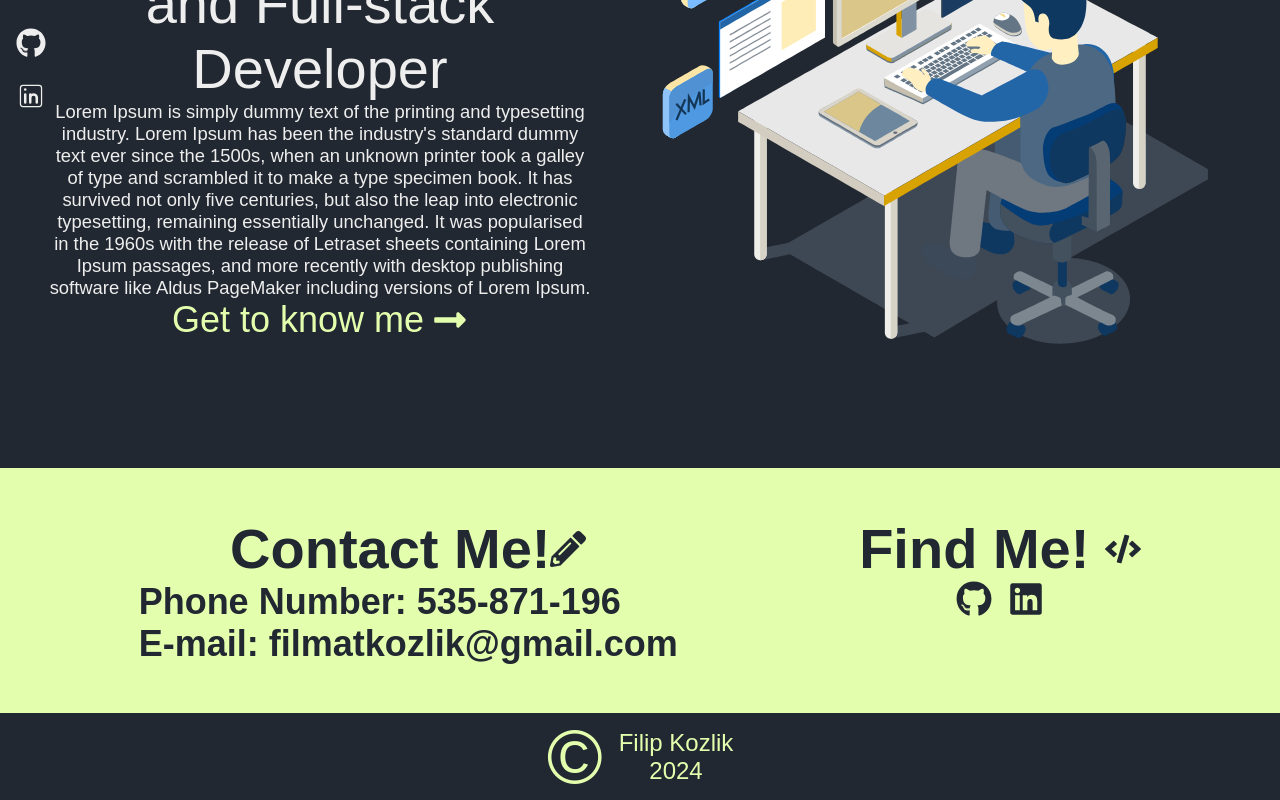
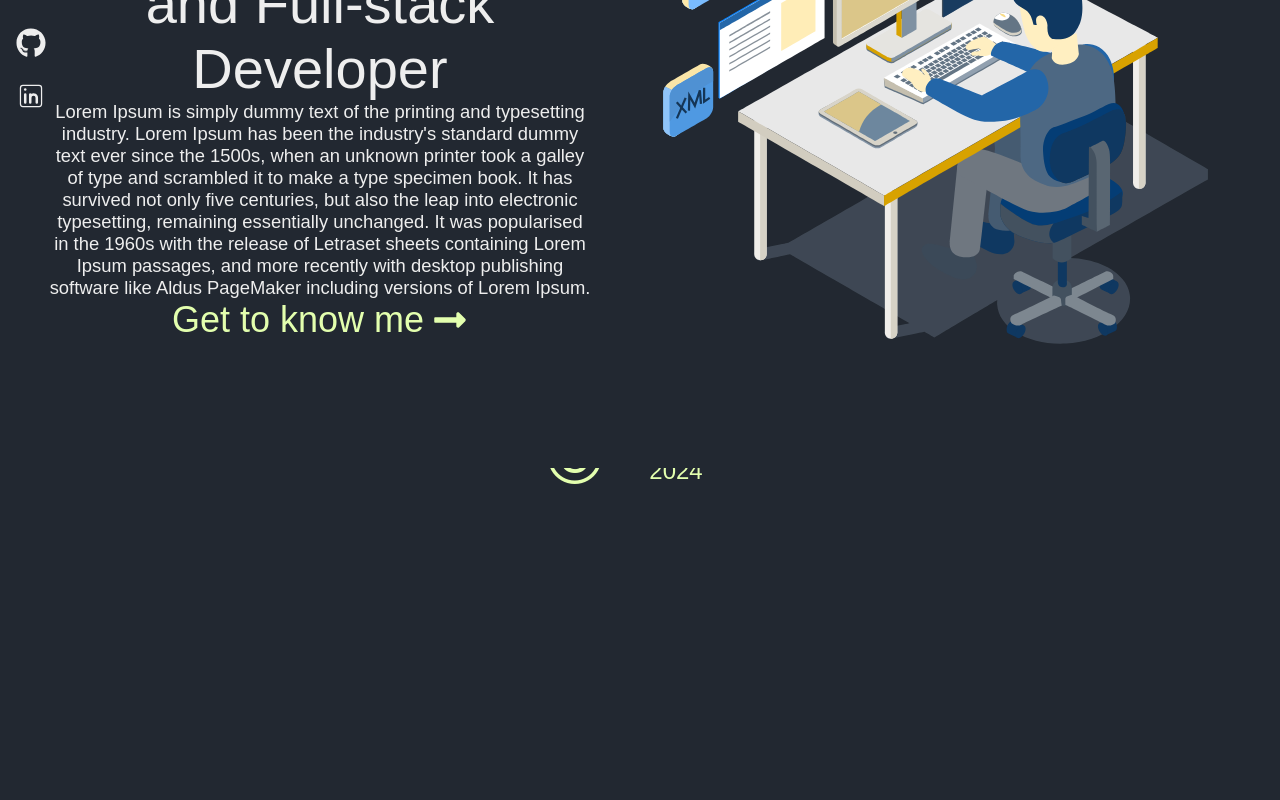
Before and after one commit to sekvi99/portfolio-website, a React (Create React App) app in the folder portfolio-website/portfolio-app/: page /home in a window 1280 px wide. Shown: the part 332-1132 px from the top of the page. After the commit the page ends 1100 px from the top, so only its background shows below. Built offline with nearby package versions, Linux system fonts and the light colour scheme; a web font is replaced by a local one.

Commit message:
Added reveal animation for footer elements and footer

```diff
--- a/portfolio-website/portfolio-app/src/components/footer/footer.scss
+++ b/portfolio-website/portfolio-app/src/components/footer/footer.scss
@@ -1,17 +1,15 @@
 @import "../../styles/mixins.scss";
 
 footer {
-    display: block;
   width: 100%;
-    min-height: 300px;
+  height: 300px;
+  position: relative;
 
-    @include tablet {
-        min-height: 250px;
-    }
-
-    @include mobile {
-        min-height: 200px;
-    }
+  .footer-child {
+    position: fixed;
+    height: 300px;
+    width: 100%;
+    bottom: 0;
 
     .footer-content {
       .footer-header-icon {
@@ -67,7 +65,6 @@ footer {
             font-size: var(--normal-font-size);
           }
         }
-
       }
 
       .find-me-section {
@@ -134,3 +131,12 @@ footer {
       }
     }
   }
+
+  @include tablet {
+    min-height: 250px;
+  }
+
+  @include mobile {
+    min-height: 200px;
+  }
+}
--- a/portfolio-website/portfolio-app/src/components/footer/footer.tsx
+++ b/portfolio-website/portfolio-app/src/components/footer/footer.tsx
@@ -1,12 +1,16 @@
 import "./footer.scss";
 import { footer } from "../../content/footer.content";
+import Reveal from "../reveal/reveal";
 
 const Footer = () => {
   const { footerContent, copyrightContent } = footer;
   const { contactSection, findMeSection } = footerContent;
   return (
-    <footer>
+    <footer style={{ clipPath: "polygon(0% 0, 100% 0%, 100% 100%, 0 100%)" }}>
+      {/* Credits to Olivier Larose */}
+      <div className="footer-child">
         <div className="footer-content">
+          <Reveal shouldReverseColors={true}>
             <div className="contact-section">
               <span>
                 <h1>{contactSection.header}</h1>
@@ -15,6 +19,8 @@ const Footer = () => {
               <h2>Phone Number: {contactSection.phoneNumber}</h2>
               <h2>E-mail: {contactSection.mail}</h2>
             </div>
+          </Reveal>
+          <Reveal shouldReverseColors={true}>
             <div className="find-me-section">
               <span>
                 <h1>{findMeSection.header}</h1>
@@ -33,6 +39,7 @@ const Footer = () => {
                 ))}
               </div>
             </div>
+          </Reveal>
         </div>
 
         <div className="copyright-content">
@@ -44,6 +51,7 @@ const Footer = () => {
             </div>
           </div>
         </div>
+      </div>
     </footer>
   );
 };
--- a/portfolio-website/portfolio-app/src/components/reveal/reveal.tsx
+++ b/portfolio-website/portfolio-app/src/components/reveal/reveal.tsx
@@ -5,12 +5,20 @@ import revealMotion from "./reveal.motion";
 export interface RevealProps {
   children: JSX.Element;
   width?: "fit-content" | "100%";
+  shouldReverseColors?: boolean;
 }
 
 // Credits to Tom Is Loading
 
-const Reveal = ({ children, width = "fit-content" }: RevealProps) => {
+const Reveal = ({
+  children,
+  width = "fit-content",
+  shouldReverseColors = false,
+}: RevealProps) => {
   const { revealEntryMotion, revealExitMotion } = revealMotion;
+  shouldReverseColors
+    ? (revealExitMotion.style.background = "var(--title-color)")
+    : (revealExitMotion.style.background = "var(--primary-highlight-color)");
   const ref = useRef(null);
   const isInView = useInView(ref, { once: true });
   const mainControls = useAnimation();
@@ -39,8 +47,7 @@ const Reveal = ({ children, width = "fit-content" }: RevealProps) => {
         animate={slideControls}
         transition={revealExitMotion.transition}
         style={revealExitMotion.style}
-      >
-      </motion.div>
+      ></motion.div>
     </div>
   );
 };
```
Lines whose indentation alone changed are shown as unchanged.
